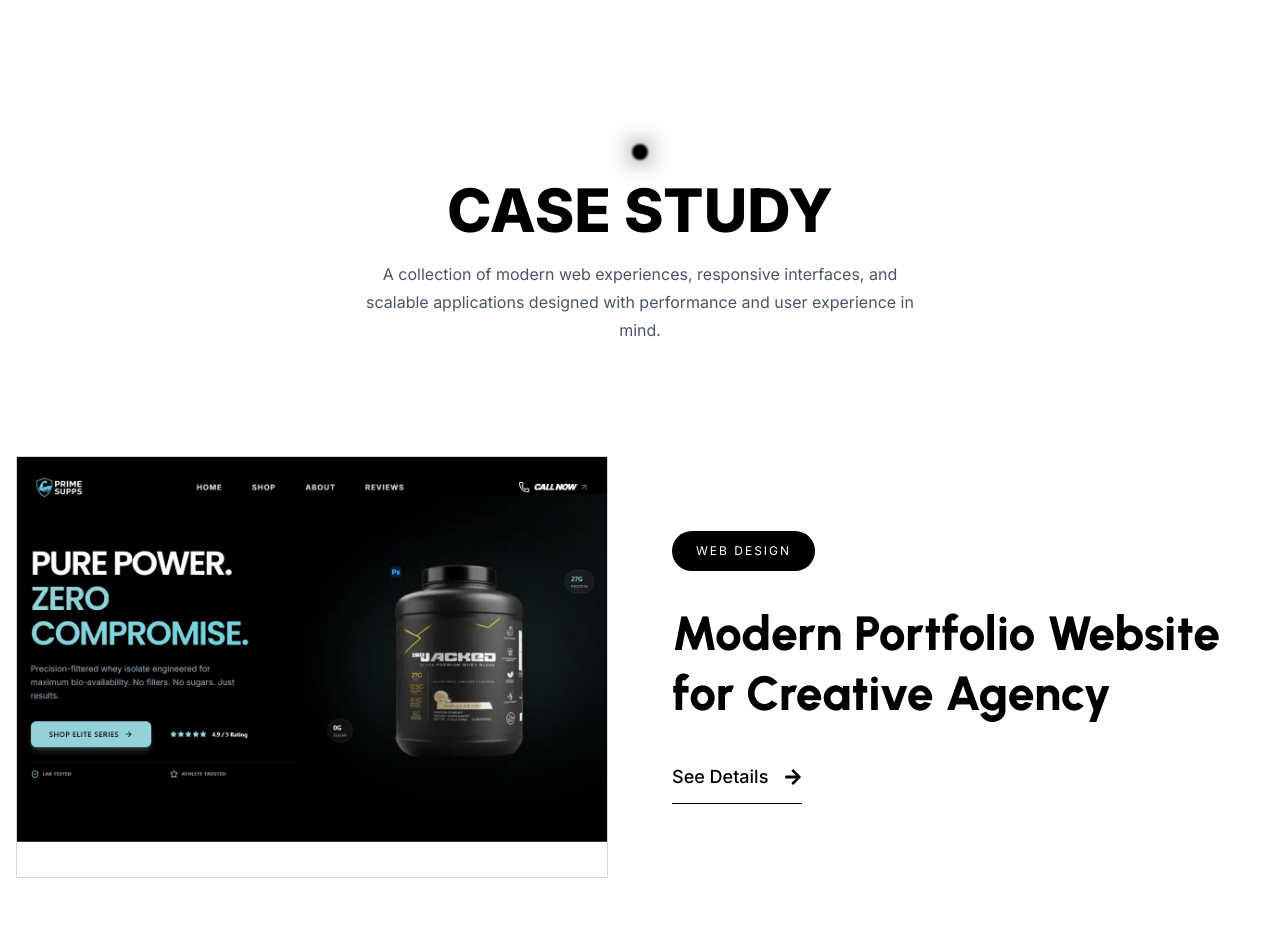
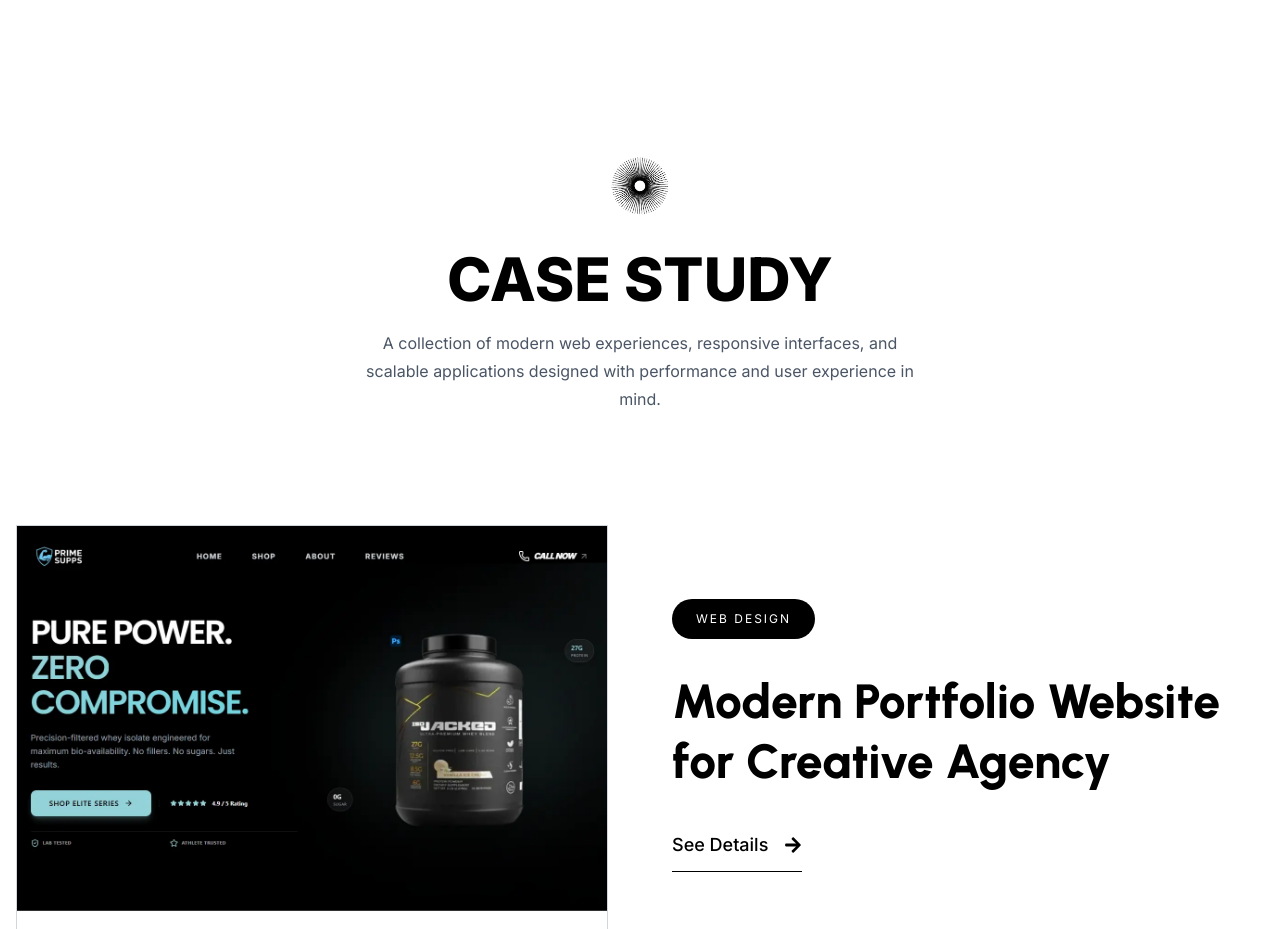
Before and after one commit to AaliyanAslam/aaliyan, a Next.js app: page / in a window 1280 px wide. Shown: the part 2820-3749 px from the top of the page. Built offline with nearby package versions, Linux system fonts and the light colour scheme; a web font is replaced by a local one.

Commit message:
added image

```diff
--- a/app/components/CaseStudy.jsx
+++ b/app/components/CaseStudy.jsx
@@ -1,6 +1,7 @@
 import React from "react";
 import { FaArrowRight } from "react-icons/fa";
 import { inter, urbanist } from "../fonts";
+import Image from "next/image";
 
 const CaseStudy = () => {
   const caseStudies = [
@@ -33,7 +34,7 @@
         <div className="text-center mb-10 md:mb-16">
           {/* Top Dot */}
           <div className="flex justify-center mb-5">
-            <div className="w-4 h-4 rounded-full bg-black blur-[1px] shadow-[0_0_25px_rgba(0,0,0,0.9)]"></div>
+          <Image className="animate-spin" src="/images/grooms.webp" alt="Dot" width={85} height={85} />
           </div>
 
           {/* Title */}
```
Also changed, not shown: public/images/grooms.webp (added).
